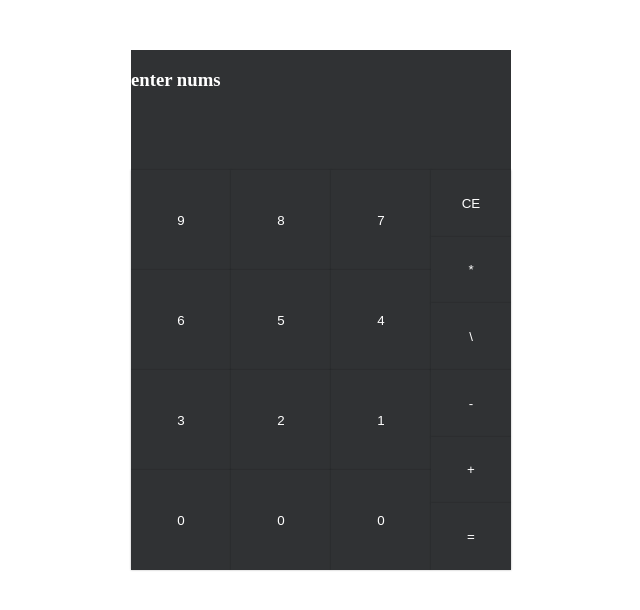
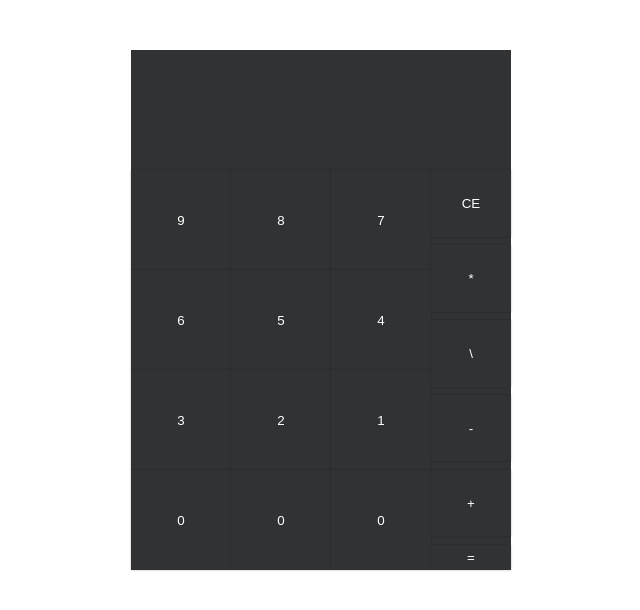
Before and after one commit to nart-shumaff/simple-calculator, a plain HTML site: page index.html in a window 1280 px wide. Shown: the whole page, without its empty margins (319-959 px from the left). Drawn offline with Linux system fonts and the light colour scheme.

Commit message:
id chancs

```diff
--- a/index.html
+++ b/index.html
@@ -1,16 +1,18 @@
 <!DOCTYPE html>
 <html lang="en">
+
 <head>
     <link rel="stylesheet" href="style.css">
     <meta charset="UTF-8">
     <meta name="viewport" content="width=device-width, initial-scale=1.0">
     <title>Document</title>
 </head>
+
 <body>
     <main>
         <div class="calc-contein">
             <div class="screen">
-                <h3 id="screen-contnt">enter nums</h3>
+                <h3 id="screen-contnt"></h3>
             </div>
             <div class="buttons">
                 <div class="numbers-bt">
@@ -67,7 +69,7 @@
                     <button class="operator">
                         +
                     </button>
-                    <button id="anser" class="operator">
+                    <button id="anser">
                         =
                     </button>
                 </div>
@@ -76,4 +78,5 @@
     </main>
     <script src="main.js"></script>
 </body>
+
 </html>
```
